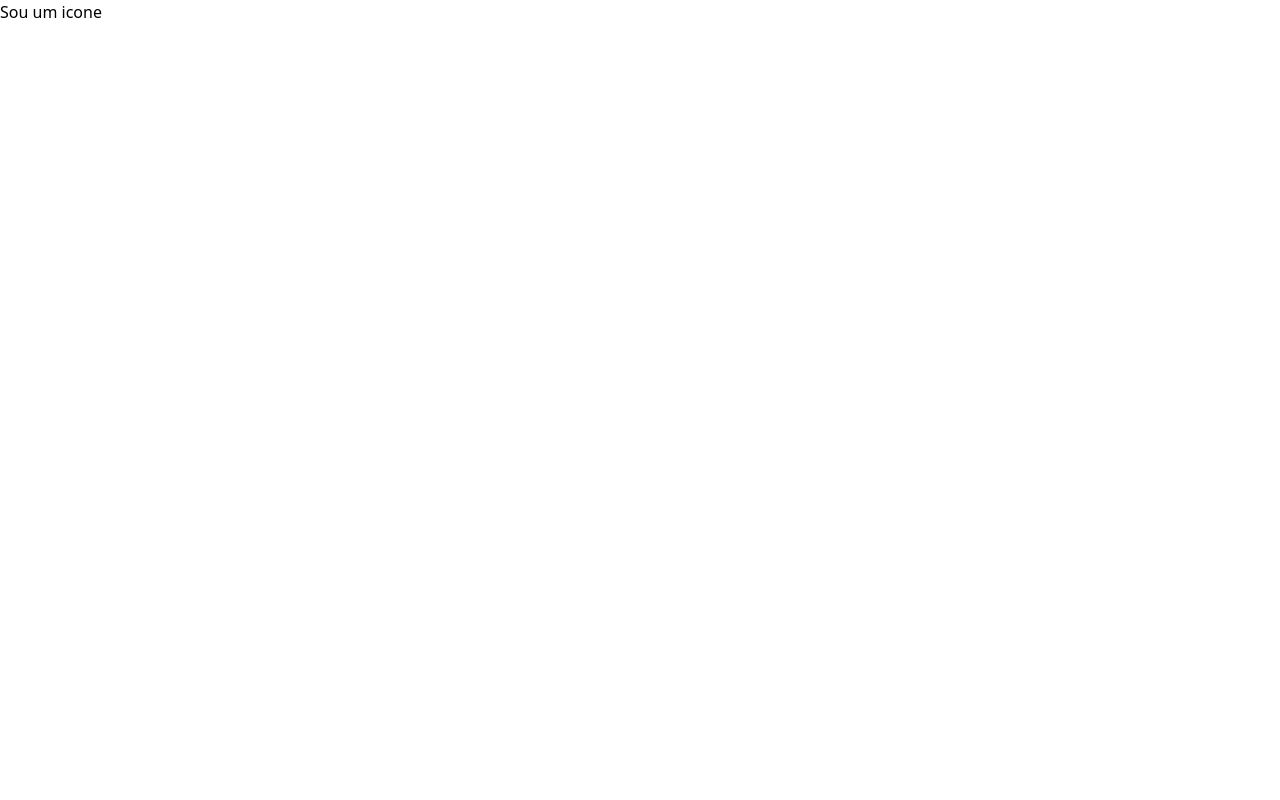
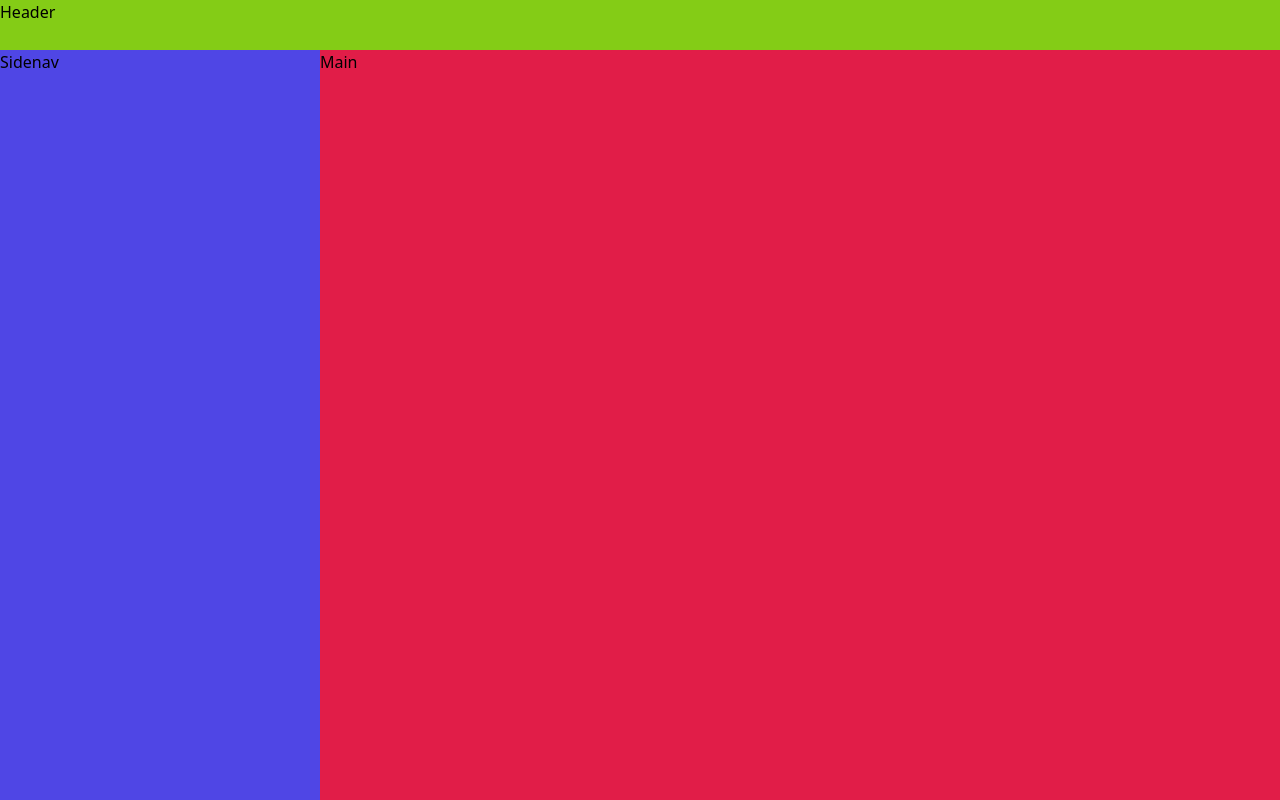
Before and after one commit to arthuresc/crypto-vue, a Vue app: page / in a window 1280 px wide. Built offline with nearby package versions, Linux system fonts and the light colour scheme.

Commit message:
Estrutura visual do projeto criada

```diff
--- a/package.json
+++ b/package.json
@@ -4,7 +4,7 @@
   "version": "0.0.0",
   "type": "module",
   "scripts": {
-    "dev": "vite dev",
+    "dev": "vite",
     "build": "vite build",
     "preview": "vite preview"
   },
--- a/src/App.vue
+++ b/src/App.vue
@@ -1,28 +1,20 @@
+<template>
+  <div id="app" class="h-dvh grid mobile:grid-cols-5 desktop:grid-cols-12 grid-rows-16 w-full bg-slate-950">
+    <Sidenav />
+    <Main />
+    <Header />
+  </div>
+</template>
 <script>
-  import Icon from './components/Icon.vue'
+  import Sidenav from './components/Sidenav.vue'
+  import Main from './components/Main.vue'
+  import Header from './components/Header.vue'
   export default{
     name: "App",
-    components: {Icon},
+    components: {Sidenav, Main, Header},
+    created() {
+    }
   }
 </script>
-
-<template>
-  <div>
-      <Icon />
-  </div>
-</template>
-
 <style scoped>
-.logo {
-  height: 6em;
-  padding: 1.5em;
-  will-change: filter;
-  transition: filter 300ms;
-}
-.logo:hover {
-  filter: drop-shadow(0 0 2em #646cffaa);
-}
-.logo.vue:hover {
-  filter: drop-shadow(0 0 2em #42b883aa);
-}
 </style>
--- /dev/null
+++ b/src/components/Header.vue
@@ -0,0 +1,14 @@
+<template>
+  <div class="bg-lime-500 row-start-1 row-end-2 col-span-12">
+    Header
+  </div>
+</template>
+<script>
+  export default{
+    name: "Header",
+    created() {
+    }
+  }
+</script>
+<style scoped>
+</style>
--- /dev/null
+++ b/src/components/Main.vue
@@ -0,0 +1,14 @@
+<template>
+  <div class="bg-rose-600 mobile:col-start-2 desktop:col-start-4 col-end-13 row-start-2 row-end-17">
+Main
+  </div>
+</template>
+<script>
+  export default{
+    name: "Main",
+    created() {
+    }
+  }
+</script>
+<style scoped>
+</style>
--- /dev/null
+++ b/src/components/Sidenav.vue
@@ -0,0 +1,14 @@
+<template>
+  <div class="bg-indigo-600 mobile:col-span-1 desktop:col-span-3 row-start-2 row-end-17">
+Sidenav
+  </div>
+</template>
+<script>
+  export default{
+    name: "Sidenav",
+    created() {
+    }
+  }
+</script>
+<style scoped>
+</style>
--- /dev/null
+++ b/src/services/_Service.js
@@ -0,0 +1,2 @@
+import axios from axios;
+import.meta.env
--- a/src/styles/app.scss
+++ b/src/styles/app.scss
@@ -1,3 +1,4 @@
 @tailwind base;
 @tailwind components;
 @tailwind utilities;
+@import 'structure';
--- a/tailwind.config.js
+++ b/tailwind.config.js
@@ -5,7 +5,24 @@ export default {
     "./src/**/*.{js,ts,vue}",
   ],
   theme: {
-    extend: {},
+    extend: {
+      gridTemplateRows: {
+        // Simple 16 row grid
+        '16': 'repeat(16, minmax(0, 1fr))',
+        '17': 'repeat(17, minmax(0, 1fr))',
+      },
+      gridRowEnd: {
+        '14':'14',
+        '15':'15',
+        '16':'16',
+        '17':'17'
+      },
+      screens: {
+        'mobile': '640px',
+
+        'desktop': '1024px',
+      }
+    }
   },
   plugins: [],
 }
--- a/vite.config.js
+++ b/vite.config.js
@@ -4,4 +4,10 @@ import vue from '@vitejs/plugin-vue'
 // https://vitejs.dev/config/
 export default defineConfig({
   plugins: [vue()],
+  server: {
+  port: 8080,
+  },
+  preview: {
+    port: 8080,
+  },
 })
```
Also changed, not shown: src/styles/structure.scss (added), 1 other file (tests, documents, lock files or other folders).
